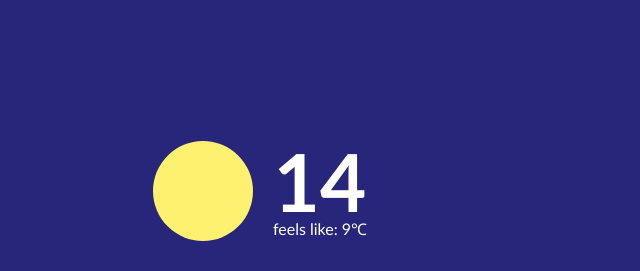
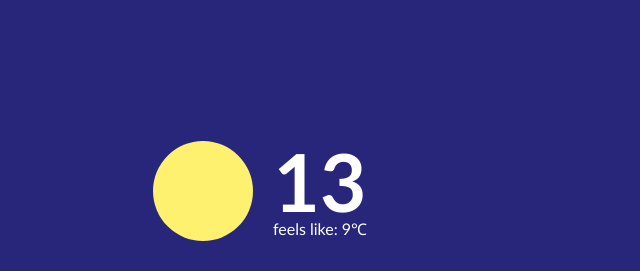
Before and after one commit to BarAvisra/WeatherApp, a plain HTML site: page index.html in a window 1280 px wide. Shown: the top 271 px of the page, 380-1020 px from the left. Drawn offline with nearby package versions, Linux system fonts and the light colour scheme; files that its build step writes are made by us from their sources.

Commit message:
checking

```diff
--- a/index.html
+++ b/index.html
@@ -36,7 +36,7 @@
           <img class="sunny_icon" src="./images/sunny.svg" alt="#" />
         </div>
         <div class="right-down-upper">
-          <p class="temp">14</p>
+          <p class="temp">13</p>
           <p class="feels_like_temp">feels like: 9℃</p>
         </div>
       </div>
```
